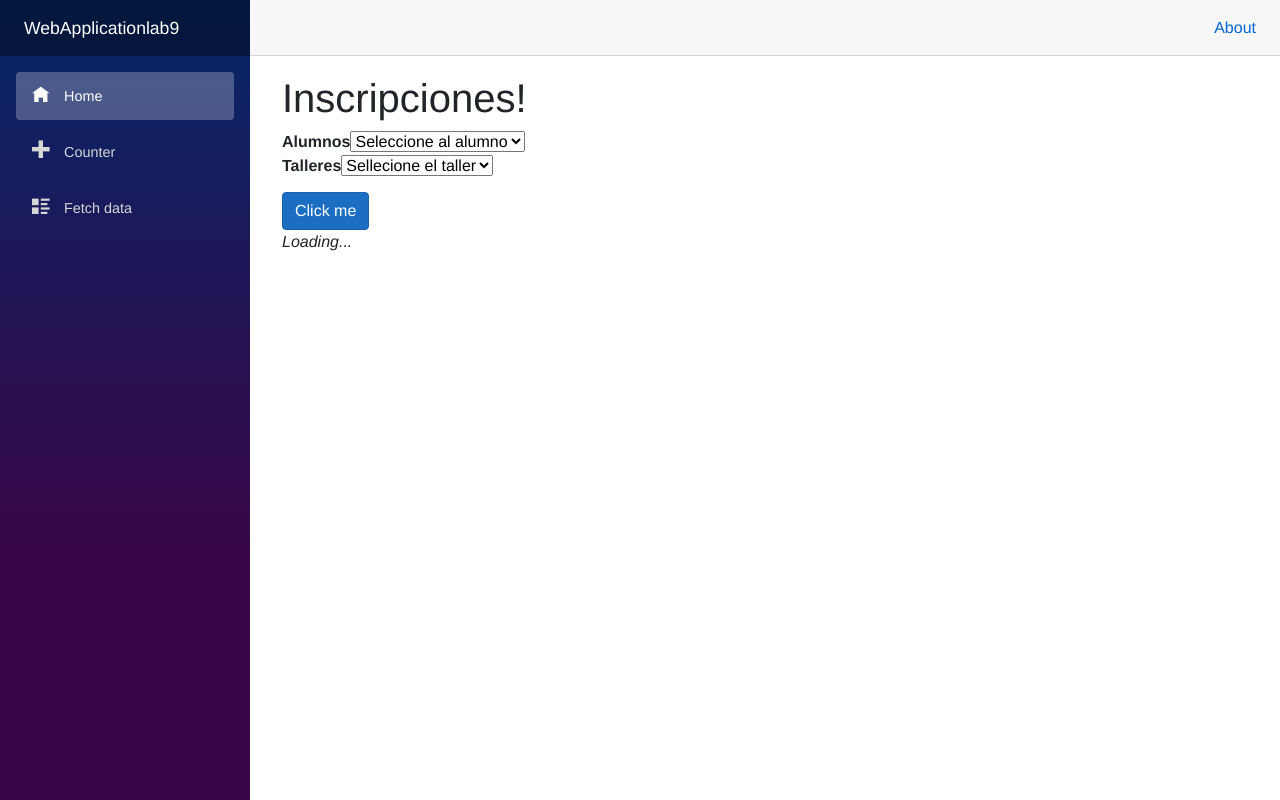
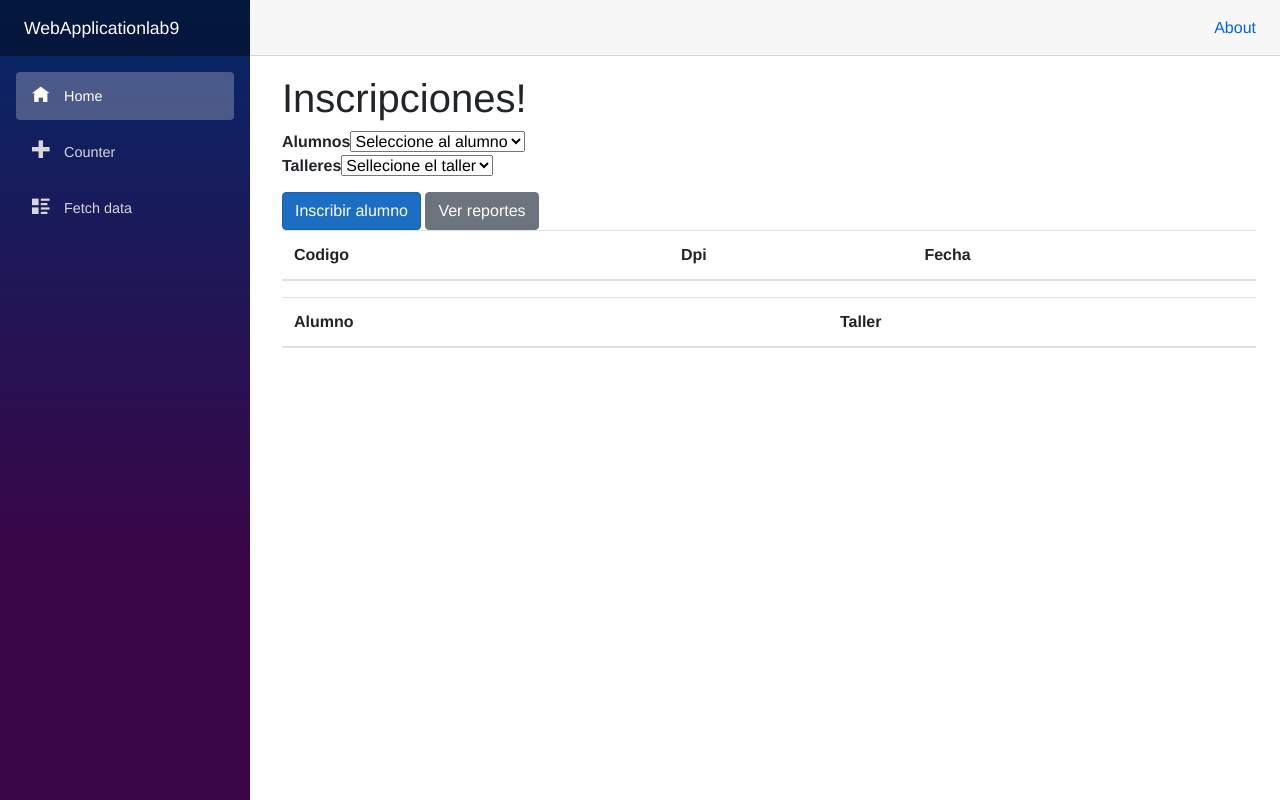
Before and after one commit to aemendez11/lab9, an ASP.NET Core app: page / in a window 1280 px wide. Run offline with ASP.NET Core 8, Linux system fonts and the light colour scheme; lists and menus that the app fills with data are empty; style sheets or scripts are compiled from the project's sources.

Commit message:
mostrar el reporte

```diff
--- a/WebApplicationlab9/Pages/Index.razor
+++ b/WebApplicationlab9/Pages/Index.razor
@@ -10,7 +10,7 @@
     }
     else
     {
-        <select class=" form-select" aria-label="Default select example" @bind="@DpiAlumno">
+        <select class=" form-select" aria-label="Default select example" @bind="@dpiAlumno">
             <option selected>Seleccione al alumno</option>
             @foreach (var alumno in alumnos)
             {
@@ -38,11 +38,11 @@
     }
 </div>
 <div>
-    <button class="btn btn-primary" @onclick="GuardarInscripcion">Click me</button>
+    <button class="btn btn-primary" @onclick="GuardarInscripcion">Inscribir alumno</button>
+    <button class="btn btn-secondary" @onclick="CrearReporte">Ver reportes</button>
 </div>
-
 <div>
-    @if (inscripciones == null)
+    @if (inscripciones==null)
     {
         <p><em>Loading...</em></p>
     }
@@ -54,16 +54,43 @@
                     <th>Codigo</th>
                     <th>Dpi</th>
                     <th>Fecha</th>
-
                 </tr>
             </thead>
             <tbody>
-                @foreach (var incripcion  in inscripciones)
+                @foreach (var inscripcion in inscripciones)
                 {
                     <tr>
-                        <td>@incripcion.Codigo</td>
-                        <td>@incripcion.Dpi</td>
-                        <td>@incripcion.Fecha</td>
+                        <td>@inscripcion.Codigo</td>
+                        <td>@inscripcion.Dpi</td>
+                        <td>@inscripcion.Fecha.ToShortDateString()</td>
+                    </tr>
+                }
+            </tbody>
+        </table>
+    }
+</div>
+
+<div>
+    @if (reportes==null)
+    {
+        <p><em>Loading...</em></p>
+    }
+    else
+    {
+        <table class="table">
+            <thead>
+                <tr>
+                    <th>Alumno</th>
+                    <th>Taller</th>
+                </tr>
+            </thead>
+            <tbody>
+                @foreach (var reporte in reportes)
+                {
+                    <tr>
+                        <td>@reporte.nombreAlumno</td>
+                        <td>@reporte.nombreTaller</td>
+
                     </tr>
                 }
             </tbody>
@@ -77,25 +104,49 @@
     List<Alumno> alumnos;
     List<Taller> talleres;
     List<Incripcion> inscripciones;
+    List<Reporte> reportes = new List<Reporte>();
+
+
     string codigoTaller;
-    string DpiAlumno;
+    string dpiAlumno;
     protected override async Task OnInitializedAsync()
     {
         alumnos = await Http.GetFromJsonAsync<List<Alumno>>("sample-data/Alumno.json");
         talleres = await Http.GetFromJsonAsync<List<Taller>>("sample-data/Taller.json");
         //inscripciones = await Http.GetFromJsonAsync<List<Incripcion>>("");
         inscripciones = await localStorage.GetItemAsync<List<Incripcion>>("inscripciones");
+
+        if (inscripciones==null)
+        {
+            inscripciones = new List<Incripcion>();
+        }
+
     }
 
     protected async Task GuardarInscripcion()
     {
         Incripcion incripcion = new Incripcion();
         incripcion.Codigo = codigoTaller;
-        incripcion.Dpi = DpiAlumno;
+        incripcion.Dpi = dpiAlumno;
         incripcion.Fecha = DateTime.Now;
         inscripciones.Add(incripcion);
 
-        await localStorage.SetItemAsync("Inscripciones", "inscripciones");
+        await localStorage.SetItemAsync("inscripciones", inscripciones);
+    }
+    protected void CrearReporte()
+    {
+        foreach (var inscripcion in inscripciones)
+        {
+            Alumno alumno = alumnos.Find(a => a.Dpi == inscripcion.Dpi);
+            Taller taller = talleres.Find(t => t.Codigo == inscripcion.Codigo);
+
+            Reporte reporte = new Reporte();
+            reporte.nombreTaller = taller.Nombre;
+            reporte.nombreAlumno = alumno.Nombre;
+
+            reportes.Add(reporte);
+
+        }
     }
 
 }
--- a/WebApplicationlab9/Program.cs
+++ b/WebApplicationlab9/Program.cs
@@ -17,9 +17,9 @@ namespace WebApplicationlab9
         {
             var builder = WebAssemblyHostBuilder.CreateDefault(args);
             builder.RootComponents.Add<App>("#app");
+
+            builder.Services.AddScoped(sp => new HttpClient { BaseAddress = new Uri(builder.HostEnvironment.BaseAddress) });
             builder.Services.AddBlazoredLocalStorage();
-            builder.Services.AddScoped(sp => new HttpClient { BaseAddress = new Uri(builder.HostEnvironment.BaseAddress) });
-
             await builder.Build().RunAsync();
         }
     }
--- a/WebApplicationlab9/wwwroot/sample-data/Alumno.json
+++ b/WebApplicationlab9/wwwroot/sample-data/Alumno.json
@@ -1,16 +1,16 @@
 [
   {
-    "Dpi": 123,
+    "Dpi": "123",
     "Nombre": "Alex",
-    "Direccion":"zona 2"
+    "Direccion": "zona 2"
   },
   {
-    "Dpi": 1288,
+    "Dpi": "1288",
     "Nombre": "Alejandra",
     "Direccion": "zona 2"
   },
   {
-    "Dpi": 225,
+    "Dpi": "225",
     "Nombre": "Alejandro",
     "Direccion": "zona 5"
   }
--- a/WebApplicationlab9/wwwroot/sample-data/Taller.json
+++ b/WebApplicationlab9/wwwroot/sample-data/Taller.json
@@ -2,16 +2,16 @@
   {
     "Codigo": "t1",
     "Nombre": "programacion",
-    "Precio": 100
+    "Precio": 100.0
   },
   {
     "Codigo": "t2",
     "Nombre": "Ingles",
-    "Precio": 120
+    "Precio": 120.0
   },
   {
     "Codigo": "t3",
     "Nombre": "Matematica",
-    "Precio": 150
+    "Precio": 150.0
   }
 ]
```
Also changed, not shown: WebApplicationlab9/Alumno.cs (+3 -6 lines), WebApplicationlab9/Reporte.cs (added, +13 -0 lines).
